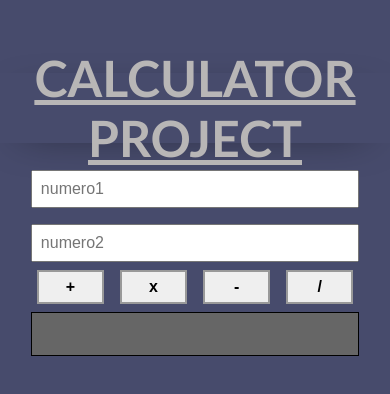
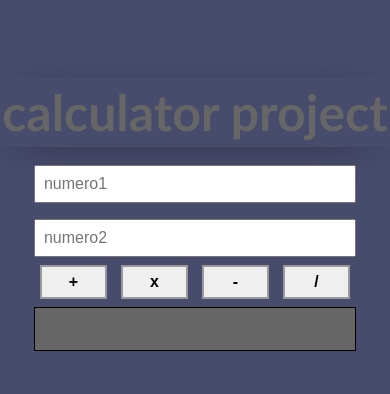
Before and after one commit to Emerson444/calculadora-simples, a plain HTML site: page index.html in a window 390 px wide. Shown: the part 204-598 px from the top of the page. Drawn offline with Linux system fonts and the light colour scheme.

Commit message:
texte mq

```diff
--- a/style.css
+++ b/style.css
@@ -29,12 +29,9 @@ header section h5{
     justify-content: center;
     align-items: center;
     font-size: 50px;
-    color: #b8b6b6;
+    color: #666;
     -webkit-box-shadow: -2px 8px 44px -24px rgba(0,0,0,0.75);
--moz-box-shadow: -2px 8px 44px -24px rgba(0,0,0,0.75);
-box-shadow: -2px 8px 44px -24px rgba(0,0,0,0.75);
-text-decoration: underline;
-text-transform: uppercase;
+
 }
 
 
@@ -75,3 +72,22 @@ div button{
 div button:hover{
     background-color: #ccc;
 }
+
+
+@media (max-width: 1200px){
+    html{
+        font-size: 50%;
+    }
+}
+
+
+
+@media (max-width: 400px){
+    h5{
+        font-size: ;
+    }
+}
+
+h5{
+    color: blue;
+}
```
